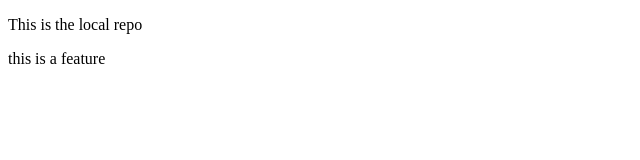
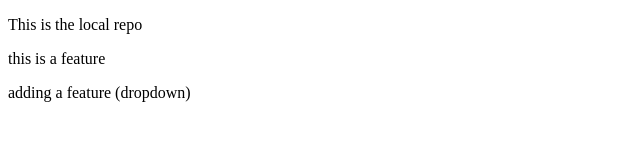
Before and after one commit to anasalam-xyz/local-repo, a plain HTML site: page index.html in a window 1280 px wide. Shown: the whole page, without its empty margins (0-640 px from the left). Drawn offline with Linux system fonts and the light colour scheme.

Commit message:
feature1 index.html -> added dropdown

```diff
--- a/index.html
+++ b/index.html
@@ -8,5 +8,6 @@
 <body>
     <p>This is the local repo</p>
     <p>this is a feature</p>
+    <p>adding a feature (dropdown)</p>
 </body>
 </html>
```
